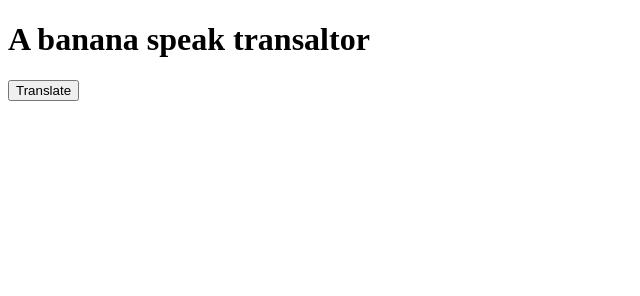
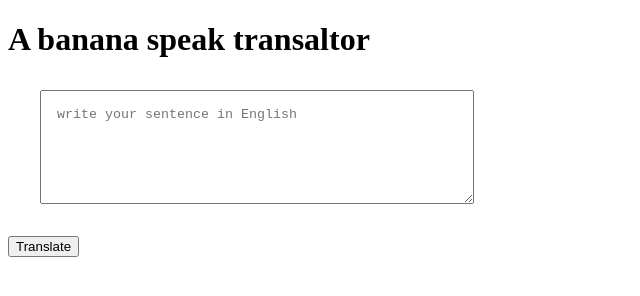
Before and after one commit to sharath-io/lesson-four-vanillaJS, a plain HTML site: page index.html in a window 1280 px wide. Shown: the whole page, without its empty margins (0-640 px from the left). Drawn offline with Linux system fonts and the light colour scheme.

Commit message:
wired textarea input

```diff
--- a/app.js
+++ b/app.js
@@ -1,7 +1,10 @@
 var btnTranslate = document.querySelector('#btn-translate');
+var txtInput = document.querySelector('#txt-input');
+
 
 function clickHandler(){
    console.log('clicked');
+   console.log(txtInput.value);
 }
 
 btnTranslate.addEventListener('click', clickHandler);
--- a/index.html
+++ b/index.html
@@ -1,14 +1,27 @@
 <!DOCTYPE html>
 <html lang="en">
+
 <head>
     <meta charset="UTF-8">
     <meta http-equiv="X-UA-Compatible" content="IE=edge">
     <meta name="viewport" content="width=device-width, initial-scale=1.0">
     <title>banana speak</title>
+    <style>
+        #txt-input {
+            display: block;
+            margin: 2rem;
+            width: 25rem;
+            height: 5rem;
+            padding: 1rem;
+        }
+    </style>
 </head>
+
 <body>
     <h1>A banana speak transaltor</h1>
+     <textarea id="txt-input" placeholder="write your sentence in English"></textarea>
     <button id="btn-translate">Translate</button>
     <script src="app.js" type="text/javascript"></script>
 </body>
+
 </html>
```
